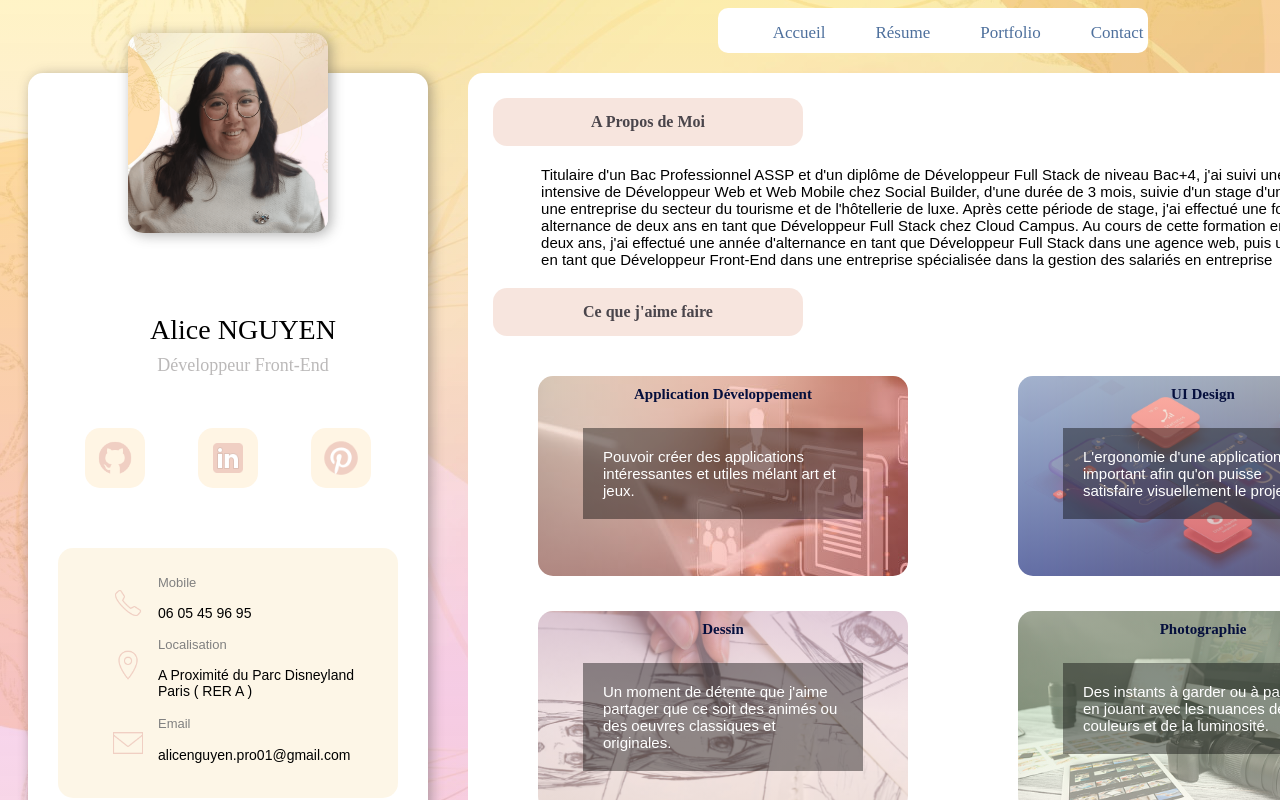
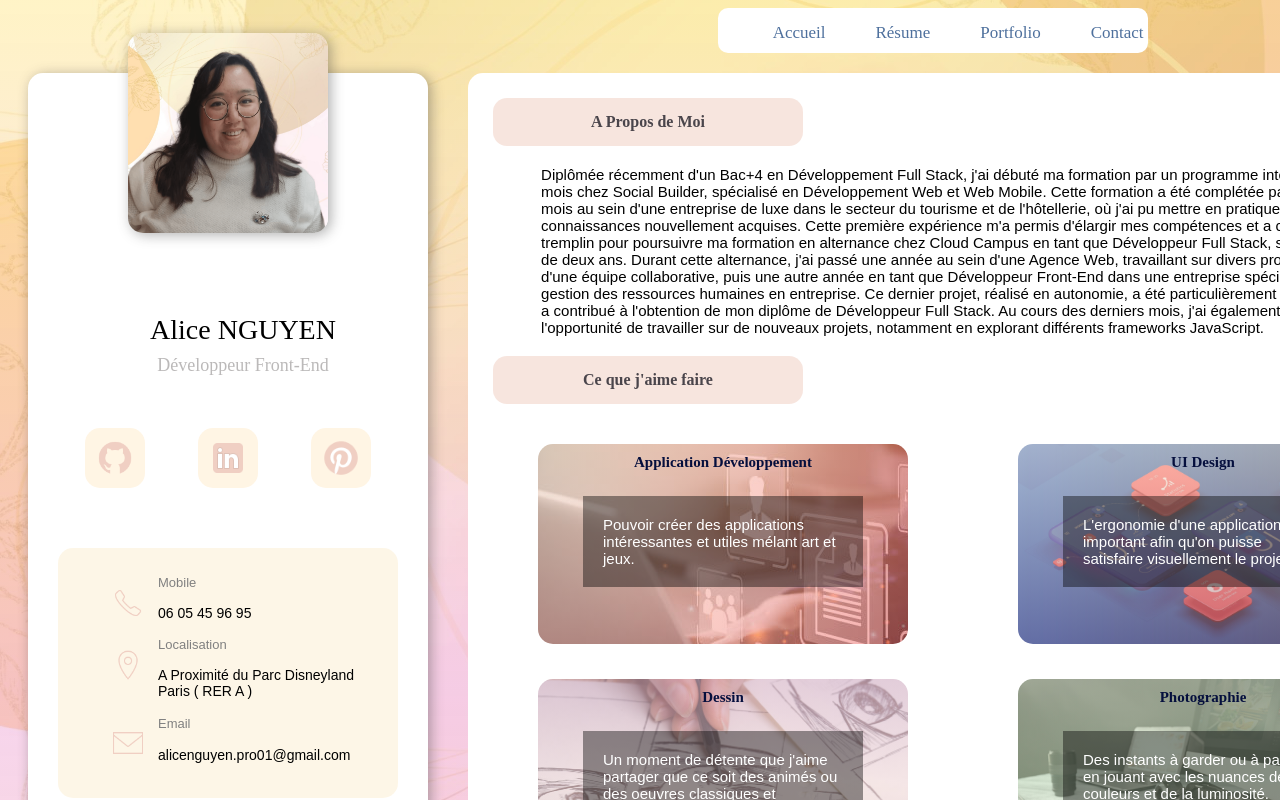
Before and after one commit to AliceNguyen-dev/developper-front-end-alice-n, a React (Create React App) app: page / in a window 1280 px wide. Shown: the top 800 px of the page. Built offline with nearby package versions, Linux system fonts and the light colour scheme.

Commit message:
update Home

```diff
--- a/src/components/Home.jsx
+++ b/src/components/Home.jsx
@@ -52,9 +52,11 @@ function Home() {
 
             <div className="desc-about">
                 <p className="desc-infos fadeIn">
-                   Titulaire d'un Bac Professionnel ASSP et d'un diplôme de Développeur Full Stack de niveau Bac+4, j'ai suivi une formation intensive de Développeur Web et Web Mobile chez Social Builder, d'une durée de 3 mois, suivie d'un stage d'un mois dans une entreprise du secteur du tourisme et de l'hôtellerie de luxe.
+                Diplômée récemment d'un Bac+4 en Développement Full Stack, j'ai débuté ma formation par un programme intensif de trois mois chez Social Builder, spécialisé en Développement Web et Web Mobile. Cette formation a été complétée par un stage d'un mois au sein d'une entreprise de luxe dans le secteur du tourisme et de l'hôtellerie, où j'ai pu mettre en pratique mes connaissances nouvellement acquises.
 
-Après cette période de stage, j'ai effectué une formation en alternance de deux ans en tant que Développeur Full Stack chez Cloud Campus. Au cours de cette formation en alternance de deux ans, j'ai effectué une année d'alternance en tant que Développeur Full Stack dans une agence web, puis une autre année en tant que Développeur Front-End dans une entreprise spécialisée dans la gestion des salariés en entreprise
+                Cette première expérience m'a permis d'élargir mes compétences et a constitué un tremplin pour poursuivre ma formation en alternance chez Cloud Campus en tant que Développeur Full Stack, sur une période de deux ans. Durant cette alternance, j'ai passé une année au sein d'une Agence Web, travaillant sur divers projets au sein d'une équipe collaborative, puis une autre année en tant que Développeur Front-End dans une entreprise spécialisée dans la gestion des ressources humaines en entreprise. Ce dernier projet, réalisé en autonomie, a été particulièrement enrichissant et a contribué à l'obtention de mon diplôme de Développeur Full Stack.
+
+                Au cours des derniers mois, j'ai également eu l'opportunité de travailler sur de nouveaux projets, notamment en explorant différents frameworks JavaScript.
         </p>
             </div>
 
```
